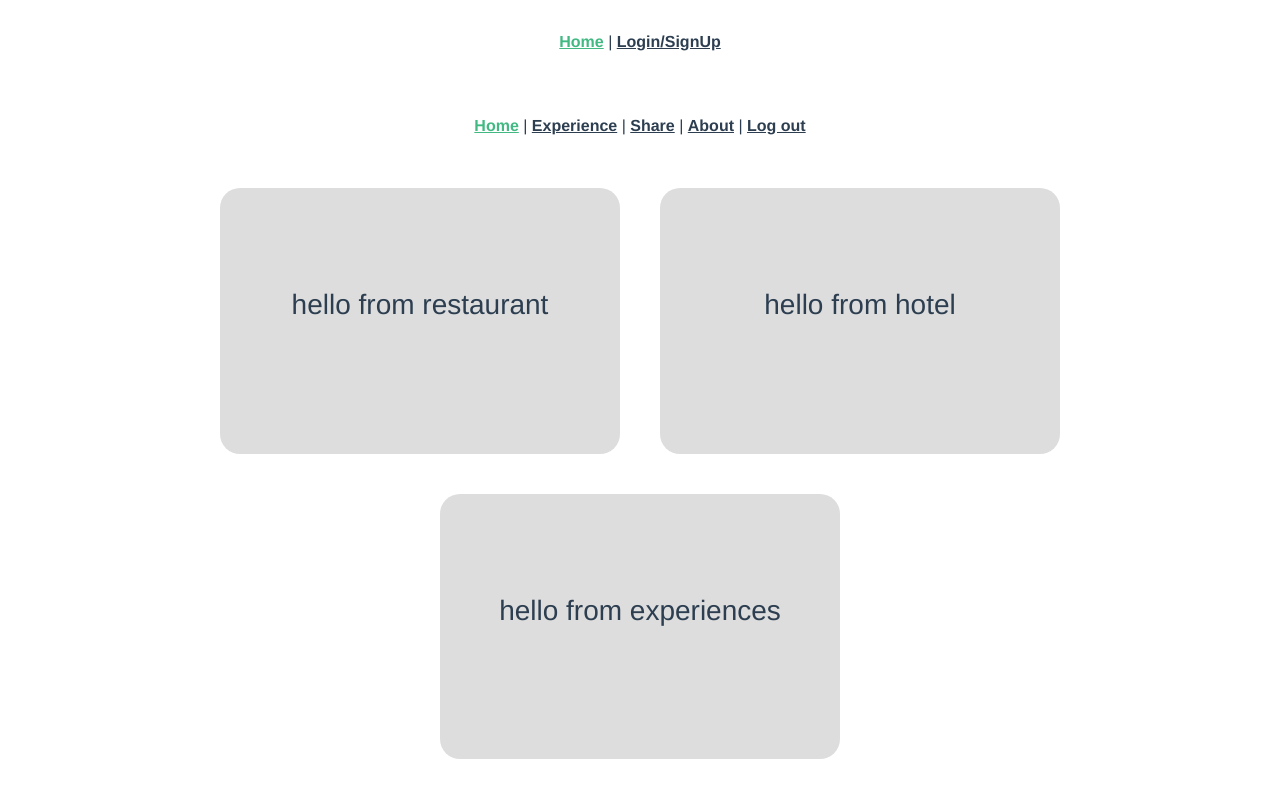
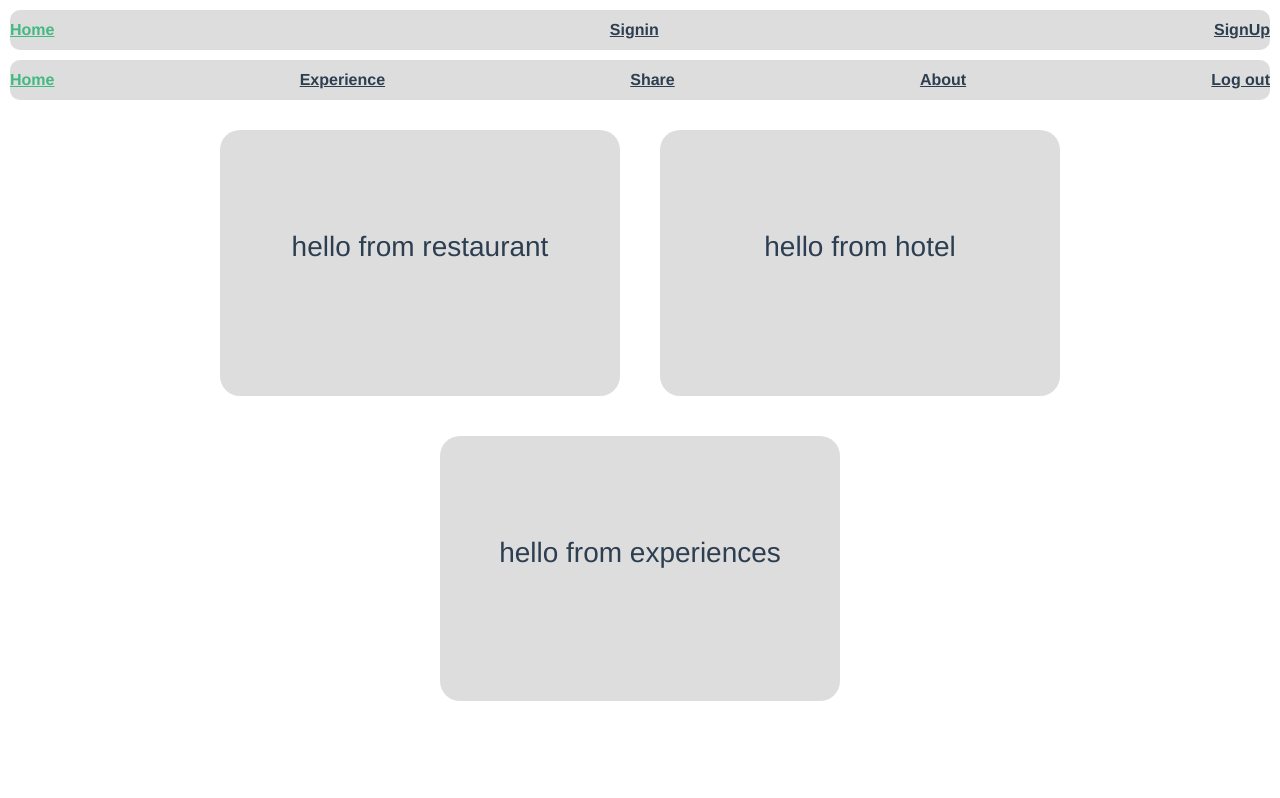
Before and after one commit to Trust-us/Trust-us, a Vue app in the folder client/: page / in a window 1280 px wide. Built offline with nearby package versions, Linux system fonts and the light colour scheme.

Commit message:
fixing issue

```diff
--- a/client/src/components/exp_navbar.vue
+++ b/client/src/components/exp_navbar.vue
@@ -2,11 +2,11 @@
     <div>
 
 
-        <nav>
-            <router-link to="/">Home</router-link> |
-            <router-link to="/Experience">Experience</router-link> |
-            <router-link to="/share">Share</router-link> |
-            <router-link to="/about">About</router-link> |
+        <nav class="navbar">
+            <router-link to="/">Home</router-link>
+            <router-link to="/Experience">Experience</router-link>
+            <router-link to="/share">Share</router-link>
+            <router-link to="/about">About</router-link>
             <router-link to="/about">Log out</router-link>
 
         </nav>
@@ -18,6 +18,12 @@ export default {
     name: 'exp_navbar',
 }
 </script>
-<style lang="">
-
+<style >
+    .navbar{
+        text-align: center;
+        background: #ddd;
+        margin: 10px;
+        border-radius: 10px;
+        /* display: inline-block; */
+    }
 </style>
--- a/client/src/components/home_navbar.vue
+++ b/client/src/components/home_navbar.vue
@@ -1,9 +1,10 @@
 <template lang="">
     <div>
-        <nav>
-    <router-link to="/">Home</router-link> |
+        <nav class="navbar">
+    <router-link to="/">Home</router-link>
 
-    <router-link to="/About">Login/SignUp</router-link>
+    <router-link to="/Signin">Signin</router-link>
+    <router-link to="/SignUp">SignUp</router-link>
 
   </nav>
   <router-view/>
@@ -11,9 +12,15 @@
 </template>
 <script>
 export default {
-    name:'home_navbar'
+    name: 'home_navbar'
 }
 </script>
-<style lang="">
-
+<style >
+      .navbar{
+        text-align: center;
+        background: #ddd;
+        margin: 10px;
+        border-radius: 10px;
+        /* display: inline-block; */
+    }
 </style>
--- a/client/src/router/index.js
+++ b/client/src/router/index.js
@@ -2,6 +2,7 @@ import shareExperienceVue from '@/views/shareExperience.vue'
 import { createRouter, createWebHistory } from 'vue-router'
 import HomeView from '../views/HomeView.vue'
 import SigninView from '../views/SigninView'
+import SignUp from '../views/SignUp'
 
 
 
@@ -32,7 +33,7 @@ const routes = [
     // route level code-splitting
     // this generates a separate chunk (about.[hash].js) for this route
     // which is lazy-loaded when the route is visited.
-    component: () => import(/* webpackChunkName: "about" */ '../views/SignUp.vue')
+    component:SignUp
   },
   {
     path:'/share',
--- a/client/src/views/SignUp.vue
+++ b/client/src/views/SignUp.vue
@@ -1,6 +1,6 @@
 <template>
    <div id="app">
-      <home_navbar />
+
 
       <div class="login-page">
          <transition name="fade">
@@ -28,13 +28,11 @@
    </div>
 </template>
 <script>
-import home_navbar from "@/components/home_navbar.vue";
 
 import axios from 'axios'
 export default {
    name: 'SignUp',
    components: {
-      home_navbar
    },
    data() {
       return {
--- a/client/src/views/shareExperience.vue
+++ b/client/src/views/shareExperience.vue
@@ -1,6 +1,6 @@
 <template lang="">
     <exp_navbar/>
-    <div>
+    <div class="share">
         <div>
         <h3>Share your experience</h3>
         <hr />
@@ -45,6 +45,11 @@ exp_navbar
 }
 }
 </script>
-<style lang="js">
+<style >
+   .share{
+    width:600px;
+    margin:2%;
+    display: inline-block;
 
+   }
 </style>
```
